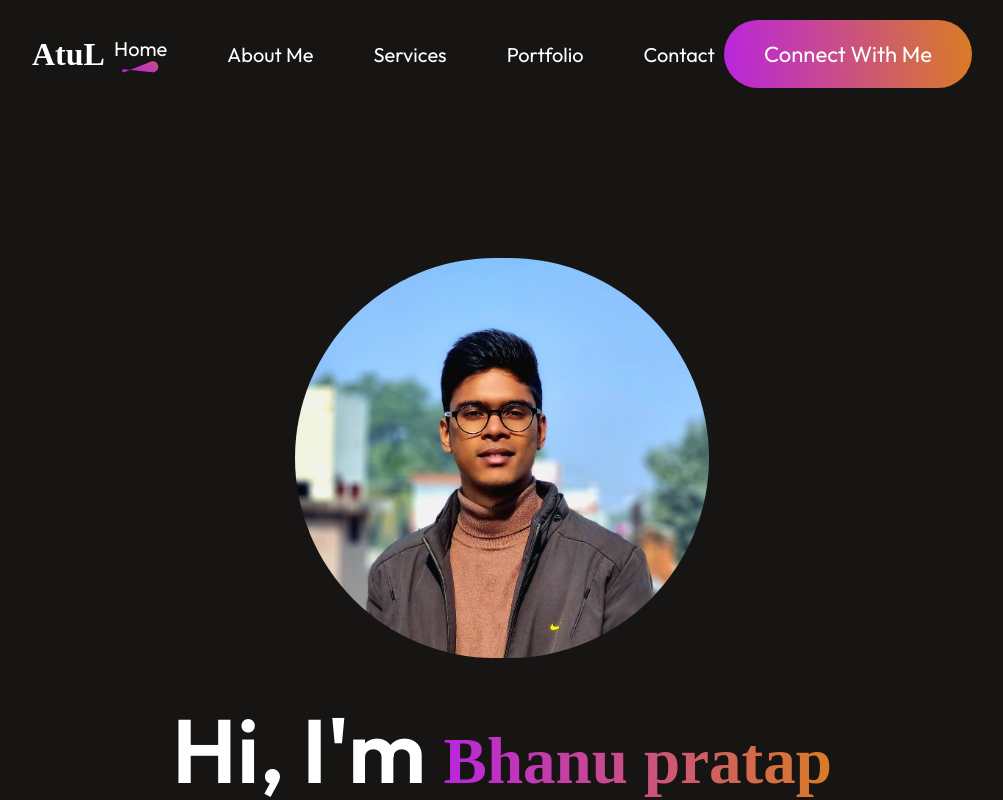
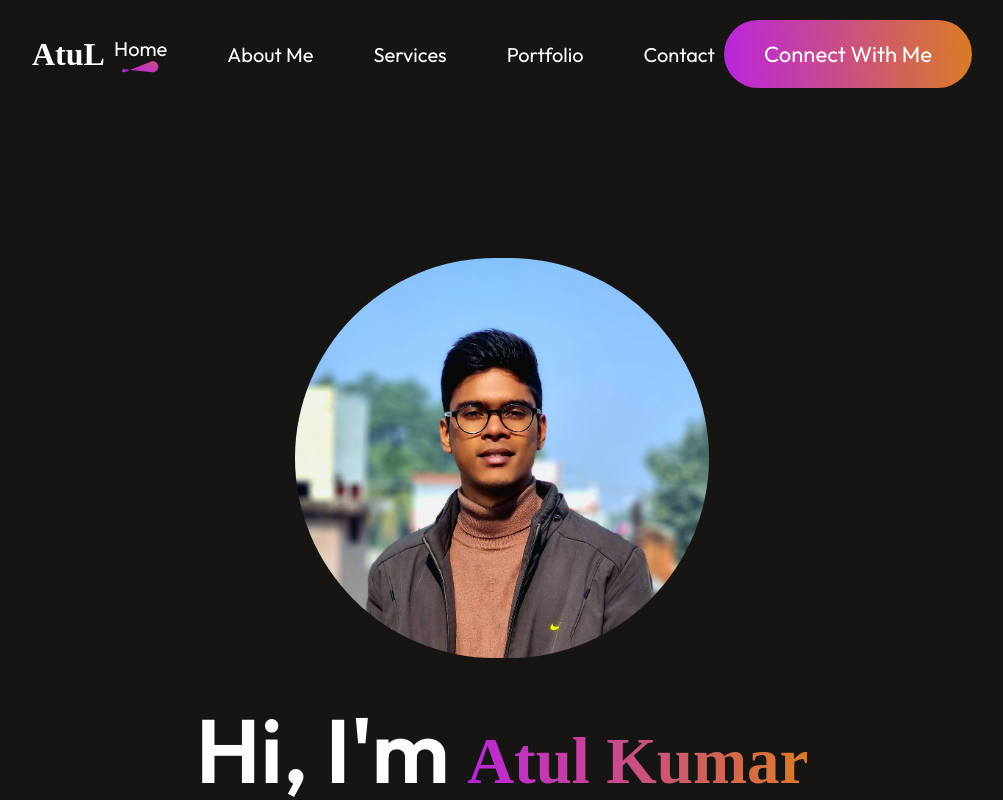
Before and after one commit to atuledison/Portfolio-Atul, a React (Vite) app: page / in a window 1280 px wide. Shown: the top 800 px of the page, without its empty margins (138-1141 px from the left). Built offline with nearby package versions, Linux system fonts and the light colour scheme; a web font is replaced by a local one.

Commit message:
test successful

```diff
--- a/src/Components/Hero/Hero.jsx
+++ b/src/Components/Hero/Hero.jsx
@@ -7,7 +7,7 @@ const Hero = () => {
     return (
         <div id="home" className="hero">
             <img src={profile_img} alt="" style={{height : "400px", borderRadius: "500px"}}/>
-            <h1>Hi, I'm <span>Bhanu pratap</span></h1>
+            <h1>Hi, I'm <span>Atul Kumar</span></h1>
             <h2>I’m a passionate software engineer who loves turning complex problems into simple, elegant solutions. </h2>
             <p>From developing a multiplayer chess game and review system to experimenting with new frameworks and automation, I believe in learning by doing and constantly pushing the limits of what I can create.</p>
             <p>“Build it like it’s going to scale tomorrow, and fix it like someone’s life depends on it today.”</p>
```
